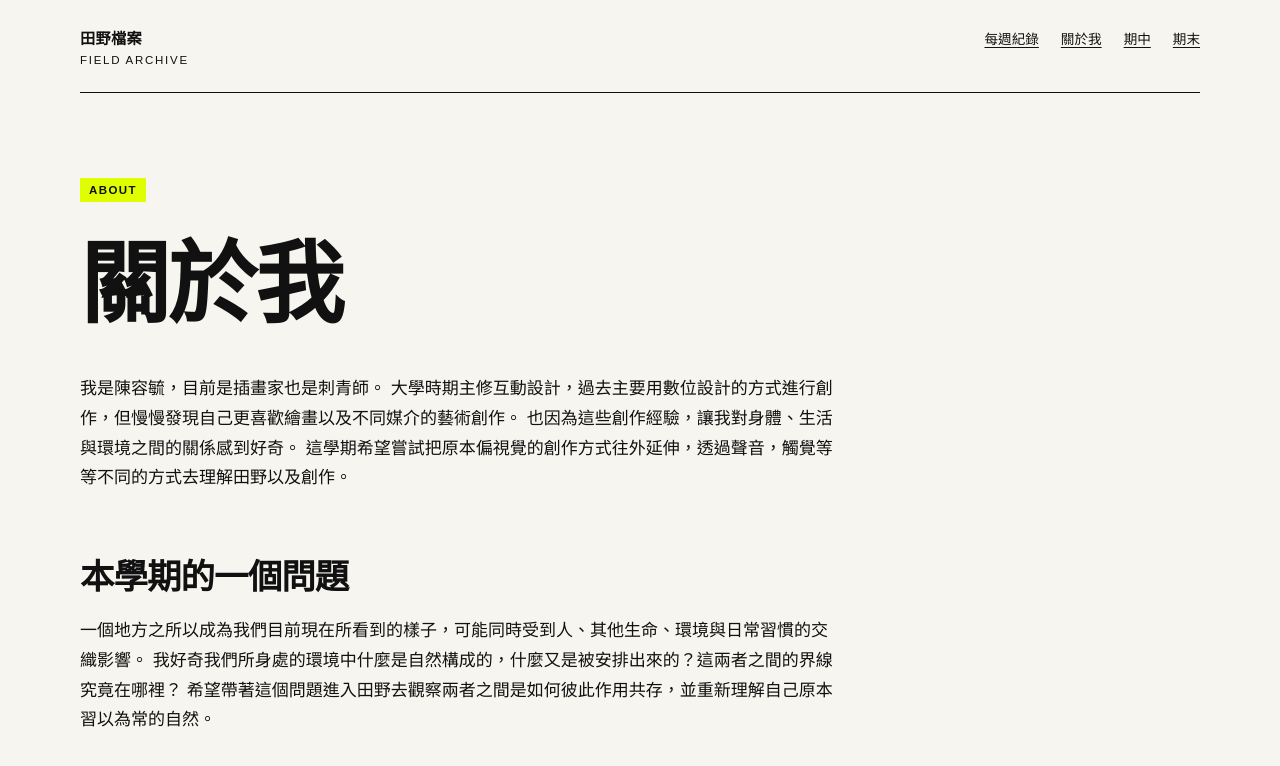
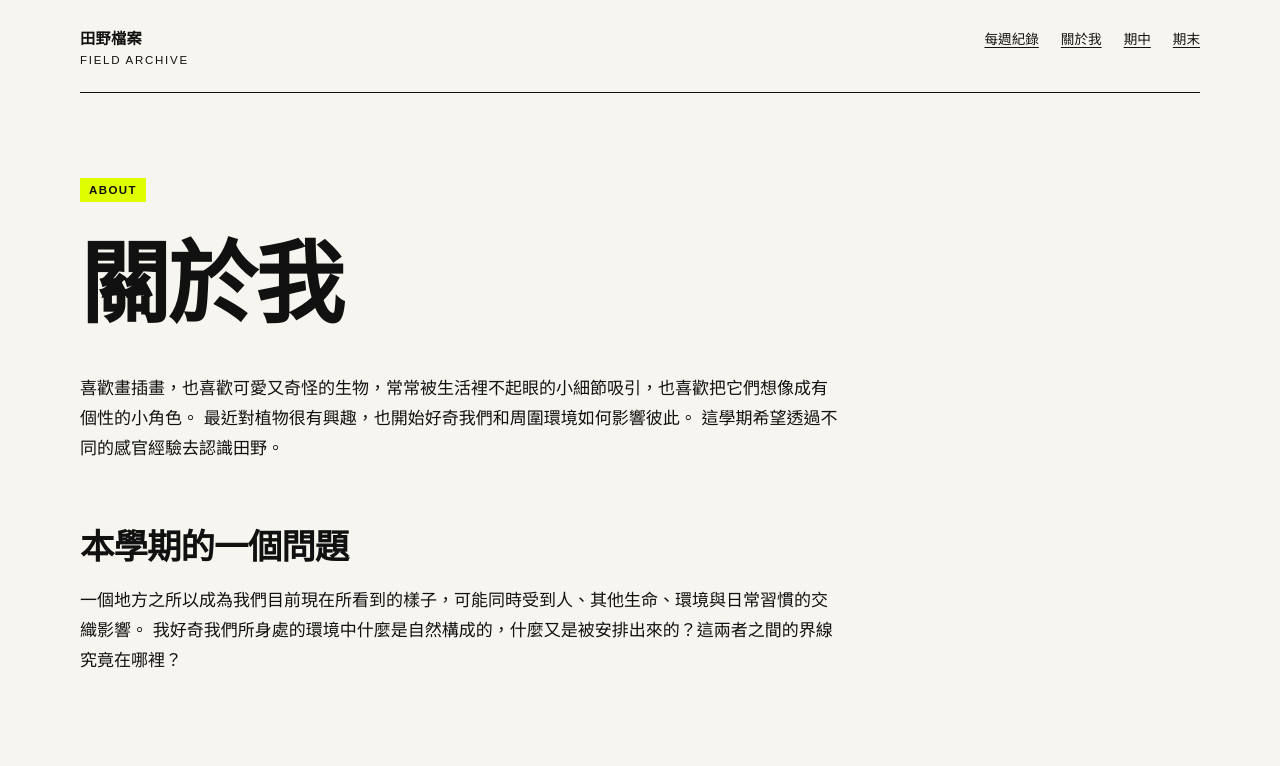
Before and after one commit to yychan27/fieldworkarchive, a Jekyll site: the page built from about.md, in a window 1280 px wide. Shown: the top 766 px of the page. Built offline with Jekyll 4.4.1, drawn with Linux system fonts in a browser that asks for light colours.

Commit message:
Update about.md

```diff
--- a/about.md
+++ b/about.md
@@ -7,13 +7,11 @@ permalink: /about/
 
 # 關於我
 
-我是陳容毓，目前是插畫家也是刺青師。
-大學時期主修互動設計，過去主要用數位設計的方式進行創作，但慢慢發現自己更喜歡繪畫以及不同媒介的藝術創作。
-也因為這些創作經驗，讓我對身體、生活與環境之間的關係感到好奇。
-這學期希望嘗試把原本偏視覺的創作方式往外延伸，透過聲音，觸覺等等不同的方式去理解田野以及創作。
+喜歡畫插畫，也喜歡可愛又奇怪的生物，常常被生活裡不起眼的小細節吸引，也喜歡把它們想像成有個性的小角色。
+最近對植物很有興趣，也開始好奇我們和周圍環境如何影響彼此。
+這學期希望透過不同的感官經驗去認識田野。
 
 ## 本學期的一個問題
 
 一個地方之所以成為我們目前現在所看到的樣子，可能同時受到人、其他生命、環境與日常習慣的交織影響。
 我好奇我們所身處的環境中什麼是自然構成的，什麼又是被安排出來的？這兩者之間的界線究竟在哪裡？
-希望帶著這個問題進入田野去觀察兩者之間是如何彼此作用共存，並重新理解自己原本習以為常的自然。
```
